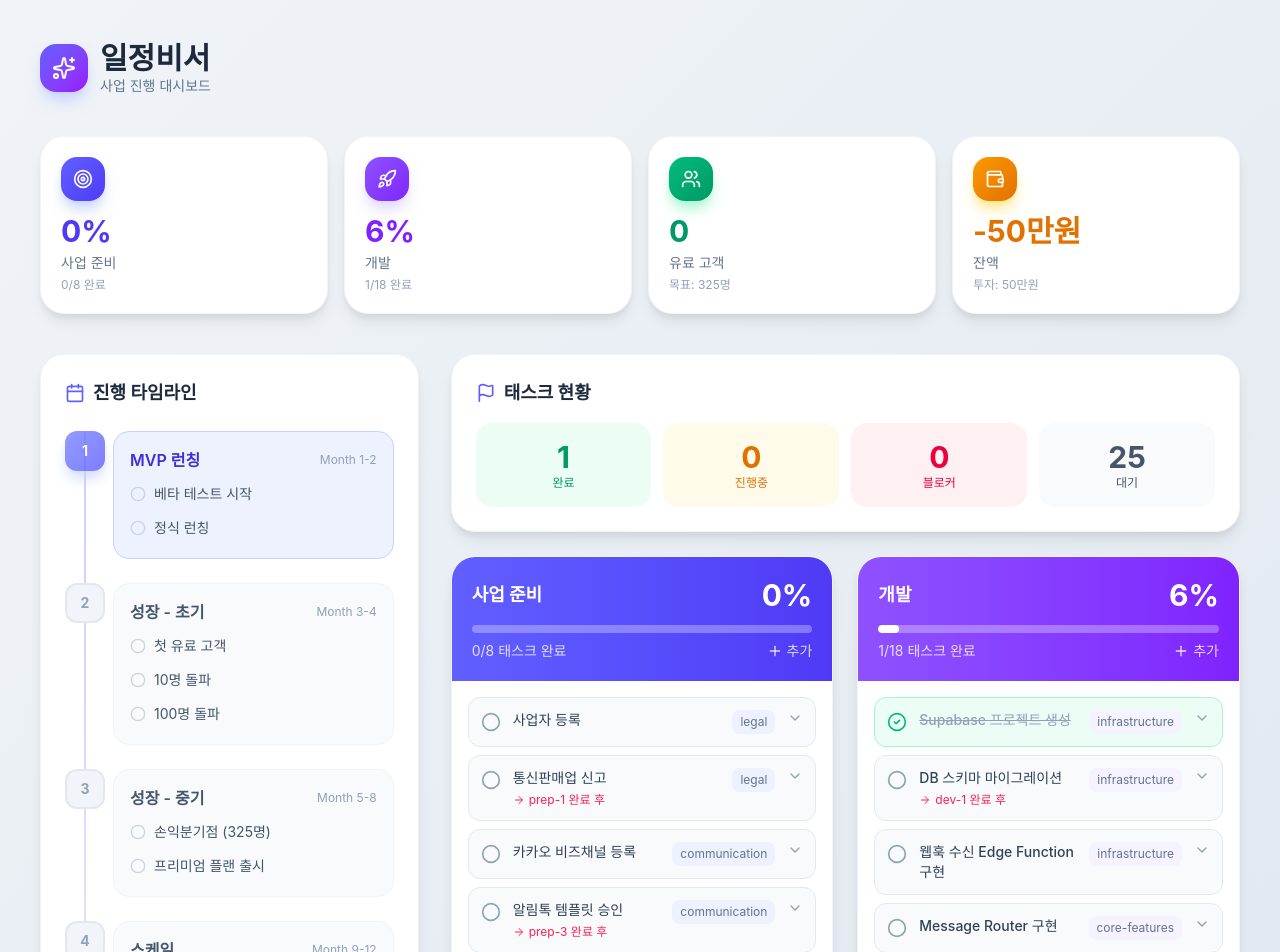
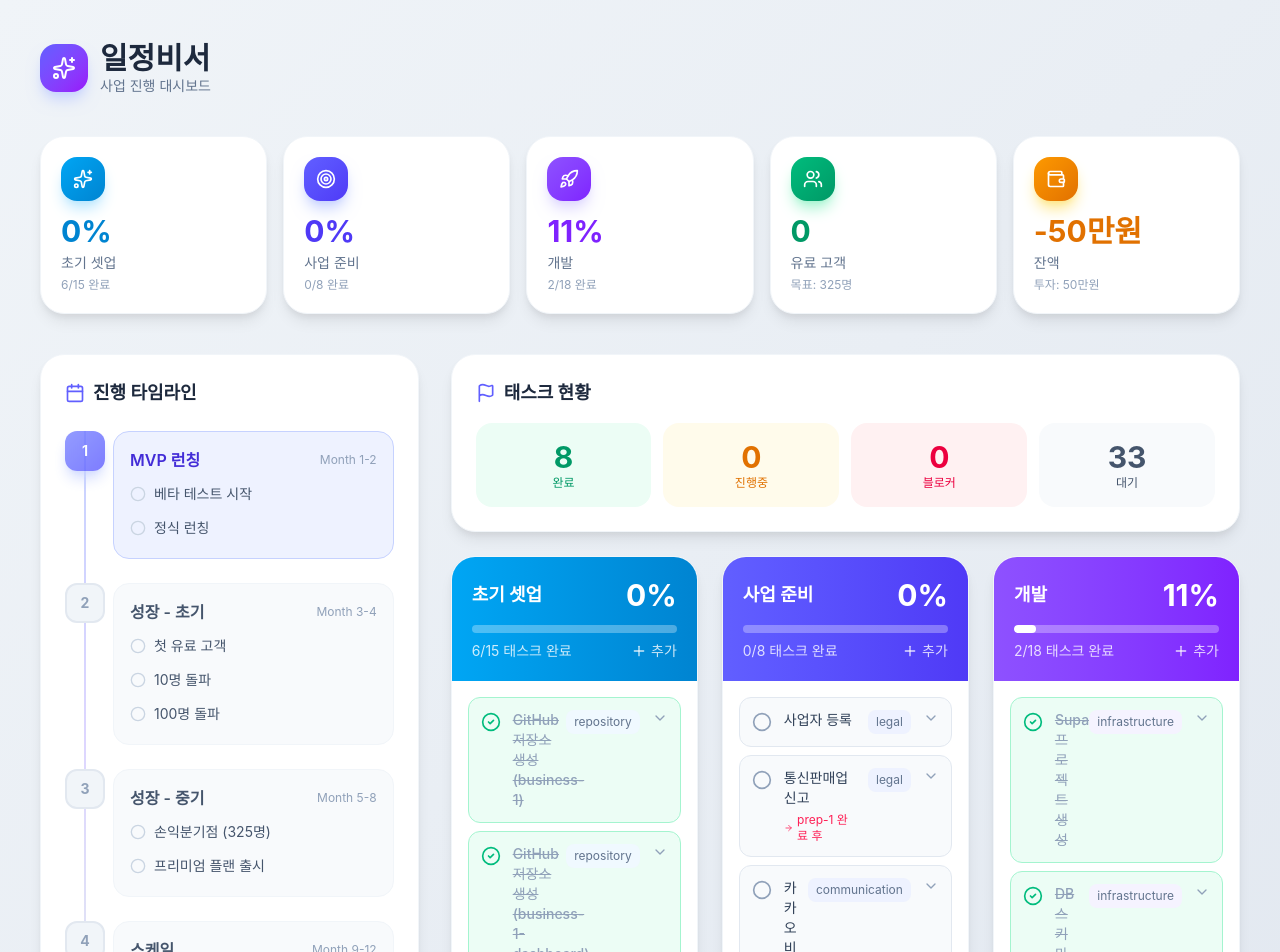
Before and after one commit to yprite/flow, a Next.js app: page / in a window 1280 px wide. Shown: the top 952 px of the page. Built offline with nearby package versions, Linux system fonts and the light colour scheme; a web font is replaced by a local one.

Commit message:
feat: Add 초기 셋업 (Initial Setup) track
- Add initialSetup track with 15 setup tasks
- Track includes completed tasks: GitHub repos, Vercel deploy, Supabase setup
- Update types, validation, data-loader for 3-track support
- Update dashboard UI with new track card and stat

```diff
--- a/app/page.tsx
+++ b/app/page.tsx
@@ -86,7 +86,7 @@ export default function Home() {
     )
   }
 
-  const allTasks = [...data.tracks.preparation.tasks, ...data.tracks.development.tasks]
+  const allTasks = [...data.tracks.initialSetup.tasks, ...data.tracks.preparation.tasks, ...data.tracks.development.tasks]
   const completedTasks = allTasks.filter(t => t.status === 'completed').length
   const inProgressTasks = allTasks.filter(t => t.status === 'in_progress').length
   const blockedTasks = allTasks.filter(t => t.status === 'blocked').length
@@ -180,8 +180,15 @@ export default function Home() {
           initial={{ opacity: 0, y: 20 }}
           animate={{ opacity: 1, y: 0 }}
           transition={{ delay: 0.1 }}
-          className="grid grid-cols-2 lg:grid-cols-4 gap-4 mb-10"
+          className="grid grid-cols-2 lg:grid-cols-5 gap-4 mb-10"
         >
+          <StatCard
+            icon={Sparkles}
+            label="초기 셋업"
+            value={`${data.tracks.initialSetup.progress}%`}
+            subtext={`${data.tracks.initialSetup.tasks.filter(t => t.status === 'completed').length}/${data.tracks.initialSetup.tasks.length} 완료`}
+            color="sky"
+          />
           <StatCard
             icon={Target}
             label="사업 준비"
@@ -334,7 +341,16 @@ export default function Home() {
             </div>
 
             {/* Track Cards */}
-            <div className="grid grid-cols-1 lg:grid-cols-2 gap-6">
+            <div className="grid grid-cols-1 lg:grid-cols-3 gap-6">
+              <TaskTrackCard
+                track={data.tracks.initialSetup}
+                trackKey="initialSetup"
+                gradient="from-sky-500 to-sky-600"
+                lightBg="bg-sky-50"
+                testId="track-initialSetup"
+                onStatusChange={handleStatusChange}
+                onAddTask={() => setShowAddTask('initialSetup')}
+              />
               <TaskTrackCard
                 track={data.tracks.preparation}
                 trackKey="preparation"
@@ -387,7 +403,7 @@ export default function Home() {
               >
                 <div className="flex items-center justify-between mb-4">
                   <h3 className="text-lg font-bold text-slate-800">
-                    새 태스크 추가 ({showAddTask === 'preparation' ? '사업 준비' : '개발'})
+                    새 태스크 추가 ({showAddTask === 'initialSetup' ? '초기 셋업' : showAddTask === 'preparation' ? '사업 준비' : '개발'})
                   </h3>
                   <button
                     onClick={() => setShowAddTask(null)}
@@ -456,9 +472,14 @@ function StatCard({ icon: Icon, label, value, subtext, color }: {
   label: string
   value: string
   subtext: string
-  color: 'indigo' | 'violet' | 'emerald' | 'amber'
+  color: 'sky' | 'indigo' | 'violet' | 'emerald' | 'amber'
 }) {
   const colors = {
+    sky: {
+      gradient: 'from-sky-500 to-sky-600',
+      shadow: 'shadow-sky-200',
+      text: 'text-sky-600'
+    },
     indigo: {
       gradient: 'from-indigo-500 to-indigo-600',
       shadow: 'shadow-indigo-200',
--- a/data/progress.json
+++ b/data/progress.json
@@ -2,9 +2,119 @@
   "metadata": {
     "projectName": "일정비서",
     "startDate": "2025-01-31",
-    "lastUpdated": "2026-01-31T08:16:00.255Z"
+    "lastUpdated": "2026-01-31T08:50:35.434Z"
   },
   "tracks": {
+    "initialSetup": {
+      "name": "초기 셋업",
+      "progress": 0,
+      "tasks": [
+        {
+          "id": "setup-1",
+          "title": "GitHub 저장소 생성 (business-1)",
+          "status": "completed",
+          "category": "repository",
+          "completedAt": "2026-01-31T07:00:00.000Z"
+        },
+        {
+          "id": "setup-2",
+          "title": "GitHub 저장소 생성 (business-1-dashboard)",
+          "status": "completed",
+          "category": "repository",
+          "completedAt": "2026-01-31T08:35:00.000Z"
+        },
+        {
+          "id": "setup-3",
+          "title": "대시보드 Vercel 배포",
+          "status": "completed",
+          "category": "deployment",
+          "completedAt": "2026-01-31T08:40:00.000Z",
+          "notes": "https://flow-three-sigma.vercel.app"
+        },
+        {
+          "id": "setup-4",
+          "title": "Supabase 프로젝트 생성",
+          "status": "completed",
+          "category": "infrastructure",
+          "completedAt": "2026-01-31T08:45:00.000Z",
+          "notes": "qcxwmqcfawccpugwqemg.supabase.co"
+        },
+        {
+          "id": "setup-5",
+          "title": "환경 변수 설정 (.env)",
+          "status": "completed",
+          "category": "configuration",
+          "completedAt": "2026-01-31T08:47:00.000Z"
+        },
+        {
+          "id": "setup-6",
+          "title": "DB 스키마 초기 마이그레이션",
+          "status": "completed",
+          "category": "infrastructure",
+          "completedAt": "2026-01-31T08:50:00.000Z"
+        },
+        {
+          "id": "setup-7",
+          "title": "OpenAI API 키 발급",
+          "status": "pending",
+          "category": "api-keys",
+          "notes": "LLM 일정 파싱용"
+        },
+        {
+          "id": "setup-8",
+          "title": "카카오 개발자 계정 생성",
+          "status": "pending",
+          "category": "api-keys"
+        },
+        {
+          "id": "setup-9",
+          "title": "NHN Cloud 계정 생성",
+          "status": "pending",
+          "category": "api-keys",
+          "notes": "SMS 발송용"
+        },
+        {
+          "id": "setup-10",
+          "title": "도메인 구매 및 연결",
+          "status": "pending",
+          "category": "deployment",
+          "notes": "일정비서.kr 또는 .com"
+        },
+        {
+          "id": "setup-11",
+          "title": "API 서버 배포 환경 구축",
+          "status": "pending",
+          "category": "deployment",
+          "notes": "Cloudflare Workers / Railway / Fly.io"
+        },
+        {
+          "id": "setup-12",
+          "title": "로컬 개발 환경 문서화",
+          "status": "pending",
+          "category": "documentation"
+        },
+        {
+          "id": "setup-13",
+          "title": "CI/CD 파이프라인 구축",
+          "status": "pending",
+          "category": "devops",
+          "notes": "GitHub Actions"
+        },
+        {
+          "id": "setup-14",
+          "title": "Sentry 프로젝트 생성",
+          "status": "pending",
+          "category": "monitoring"
+        },
+        {
+          "id": "setup-15",
+          "title": "Slack/Discord 알림 연동",
+          "status": "pending",
+          "category": "monitoring",
+          "notes": "에러 알림, 신규 가입 알림"
+        }
+      ]
+    },
     "preparation": {
       "name": "사업 준비",
       "progress": 0,
@@ -64,7 +174,7 @@
     },
     "development": {
       "name": "개발",
-      "progress": 6,
+      "progress": 11,
       "tasks": [
         {
           "id": "dev-1",
@@ -76,9 +186,10 @@
         {
           "id": "dev-2",
           "title": "DB 스키마 마이그레이션",
-          "status": "pending",
+          "status": "completed",
           "category": "infrastructure",
-          "blockedBy": "dev-1"
+          "blockedBy": "dev-1",
+          "completedAt": "2026-01-31T08:50:35.433Z"
         },
         {
           "id": "dev-3",
--- a/lib/data-loader.ts
+++ b/lib/data-loader.ts
@@ -10,6 +10,7 @@ export function loadDashboardData(): DashboardData {
   const data = JSON.parse(jsonData) as DashboardData
 
   // 진행률 자동 계산
+  data.tracks.initialSetup.progress = calculateProgress(data.tracks.initialSetup.tasks)
   data.tracks.preparation.progress = calculateProgress(data.tracks.preparation.tasks)
   data.tracks.development.progress = calculateProgress(data.tracks.development.tasks)
 
--- a/lib/data-service.ts
+++ b/lib/data-service.ts
@@ -5,7 +5,7 @@ import { AddTask, AddBlocker, UpdateMetrics, MilestoneStatus, TaskStatus, Track
  * Generate a unique task ID for a given track
  */
 export function generateTaskId(data: DashboardData, track: Track): string {
-  const prefix = track === 'preparation' ? 'prep' : 'dev'
+  const prefix = track === 'initialSetup' ? 'setup' : track === 'preparation' ? 'prep' : 'dev'
   const tasks = data.tracks[track].tasks
   const maxNum = tasks.reduce((max, task) => {
     const match = task.id.match(new RegExp(`^${prefix}-(\\d+)$`))
@@ -31,7 +31,7 @@ function findTaskInfo(
   data: DashboardData,
   taskId: string
 ): { track: Track; index: number } | null {
-  for (const track of ['preparation', 'development'] as Track[]) {
+  for (const track of ['initialSetup', 'preparation', 'development'] as Track[]) {
     const index = data.tracks[track].tasks.findIndex(t => t.id === taskId)
     if (index !== -1) {
       return { track, index }
--- a/lib/types.ts
+++ b/lib/types.ts
@@ -6,6 +6,7 @@ export interface DashboardData {
   }
 
   tracks: {
+    initialSetup: Track
     preparation: Track
     development: Track
   }
--- a/lib/validation.ts
+++ b/lib/validation.ts
@@ -5,7 +5,7 @@ export const TaskStatusEnum = z.enum(['completed', 'in_progress', 'blocked', 'pe
 export type TaskStatus = z.infer<typeof TaskStatusEnum>
 
 // Track enum
-export const TrackEnum = z.enum(['preparation', 'development'])
+export const TrackEnum = z.enum(['initialSetup', 'preparation', 'development'])
 export type Track = z.infer<typeof TrackEnum>
 
 // Milestone status enum
```
